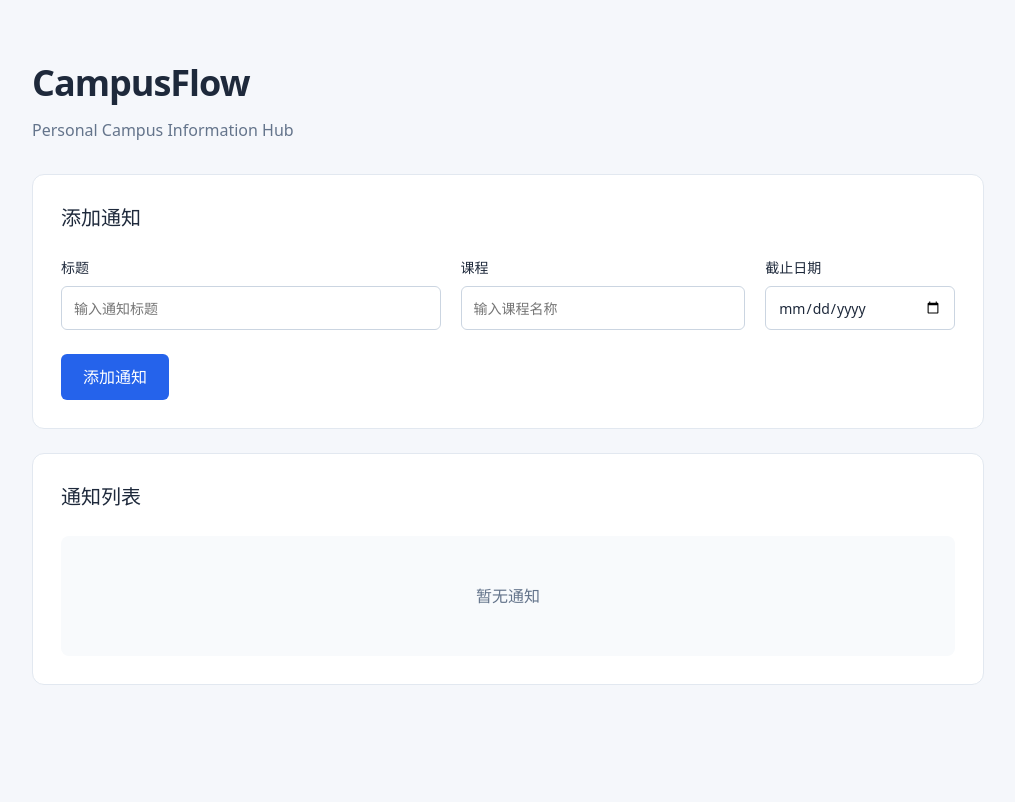
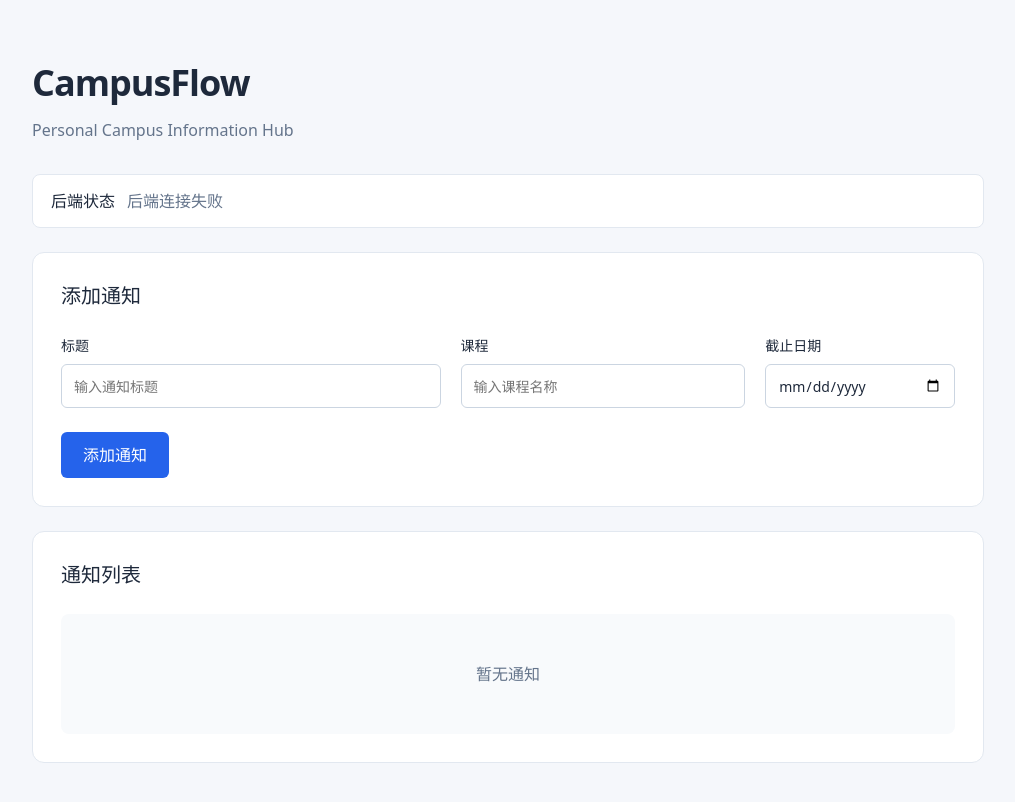
Before and after one commit to zzzyw9191/CampusFlow, a React (Vite) app in the folder frontend/: page / in a window 1280 px wide. Shown: the top 802 px of the page, without its empty margins (132-1147 px from the left). Built offline with nearby package versions, Linux system fonts and the light colour scheme; no server answers.

Commit message:
实现 CampusFlow 前后端健康检查通信

```diff
--- a/frontend/src/App.css
+++ b/frontend/src/App.css
@@ -16,6 +16,21 @@
 
 .page-header p {
   margin: 0;
+  color: #64748b;
+}
+
+.connection-status {
+  display: flex;
+  align-items: center;
+  gap: 12px;
+  margin-bottom: 24px;
+  padding: 14px 18px;
+  border: 1px solid #e2e8f0;
+  border-radius: 8px;
+  background: #fff;
+}
+
+.connection-status span {
   color: #64748b;
 }
 
--- a/frontend/src/App.tsx
+++ b/frontend/src/App.tsx
@@ -1,12 +1,47 @@
+import { useEffect, useState } from 'react'
 import './App.css'
 
+type BackendStatus = 'checking' | 'online' | 'offline'
+
+const statusText: Record<BackendStatus, string> = {
+  checking: '正在检查后端连接...',
+  online: '后端连接正常',
+  offline: '后端连接失败',
+}
+
 function App() {
+  const [backendStatus, setBackendStatus] = useState<BackendStatus>('checking')
+
+  useEffect(() => {
+    const checkBackend = async () => {
+      try {
+        const response = await fetch('/api/health')
+        const data = await response.json()
+
+        if (!response.ok || data.status !== 'ok' || data.service !== 'CampusFlow') {
+          throw new Error('Unexpected health check response')
+        }
+
+        setBackendStatus('online')
+      } catch {
+        setBackendStatus('offline')
+      }
+    }
+
+    void checkBackend()
+  }, [])
+
   return (
     <main className="campus-flow">
       <header className="page-header">
         <h1>CampusFlow</h1>
         <p>Personal Campus Information Hub</p>
       </header>
+
+      <section className="connection-status" aria-live="polite">
+        <strong>后端状态</strong>
+        <span>{statusText[backendStatus]}</span>
+      </section>
 
       <section className="panel" aria-labelledby="add-notice-heading">
         <h2 id="add-notice-heading">添加通知</h2>
--- a/frontend/vite.config.ts
+++ b/frontend/vite.config.ts
@@ -4,4 +4,9 @@ import { defineConfig } from 'vite'
 // https://vite.dev/config/
 export default defineConfig({
   plugins: [react()],
+  server: {
+    proxy: {
+      '/api': 'http://127.0.0.1:3001',
+    },
+  },
 })
```
